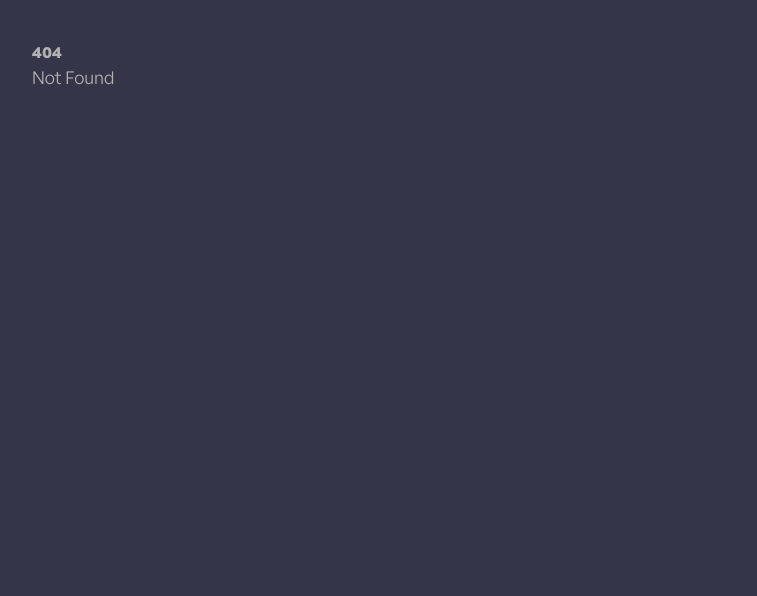
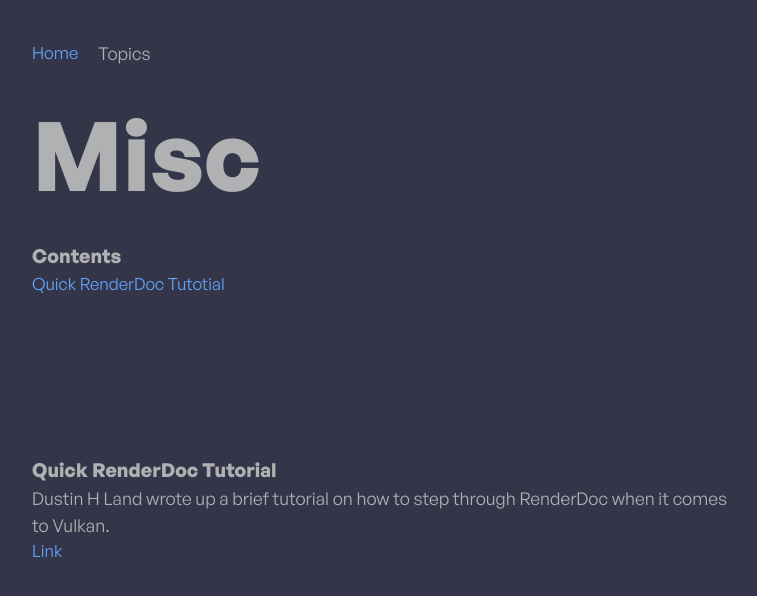
Before and after one commit to sortofsleepy/creativecg, a SvelteKit app: page /misc in a window 1280 px wide. Before the commit this address had no page. Shown: the top 596 px of the page, without its empty margins (256-1013 px from the left). Built offline with nearby package versions, Linux system fonts and the light colour scheme.

Commit message:
Content update + slight style fix
- add some new content
- add misc route
- fix link font size a tiny bit.
- add padding to Image component.

```diff
--- a/src/app.css
+++ b/src/app.css
@@ -35,9 +35,12 @@
     font-size:120%;
 }
 
-a, p {
+p{
     font-size: 110%;
-    font-weight: 400;
+}
+
+a {
+    font-size: 105%;
 }
 
 a {
--- a/src/lib/image.svelte
+++ b/src/lib/image.svelte
@@ -29,4 +29,4 @@
 </script>
 
 
-<img class="{className}" width="{width}" src="{url}" alt="{alt_text}" bind:this={ref}/>
+<img class="py-5 {className}" width="{width}" src="{url}" alt="{alt_text}" bind:this={ref}/>
--- a/src/links.ts
+++ b/src/links.ts
@@ -50,5 +50,9 @@
 
         href:"/unreal",
         title:"Unreal Engine"
+    },
+    {
+        href: "/misc",
+        title: "Misc"
     }
 ]
--- /dev/null
+++ b/src/routes/misc/+page.svelte
@@ -0,0 +1,22 @@
+
+
+<script>
+    import Link from "$lib/link.svelte"
+    import Contents from "$lib/content.svelte"
+    import Header from "$lib/header.svelte"
+</script>
+
+<Header/>
+<section class="mx-auto py-10">
+
+    <h1 class="lg:text-8xl sm:text-5xl">Misc</h1>
+    <Contents/>
+</section>
+
+<section id="dustin" class="pt-20 content_section" data-link-title="Quick RenderDoc Tutotial">
+    <h2>Quick RenderDoc Tutorial </h2>
+    <p>
+        Dustin H Land wrote up a brief tutorial on how to step through RenderDoc when it comes to Vulkan.
+    </p>
+    <Link url="https://www.fasterthan.life/blog/2017/7/11/i-am-graphics-and-so-can-you-part-2-intuition"/>
+</section>
--- a/src/routes/unreal/+page.svelte
+++ b/src/routes/unreal/+page.svelte
@@ -5,6 +5,7 @@
 </script>
 
 <Header/>
+
 <section class="mx-auto py-10">
     <h1 class="lg:text-8xl sm:text-5xl">Unreal Engine</h1>
 
@@ -17,8 +18,7 @@
             </li>
         </ul>
     </div>
-
-
+</section>
 
 <section id="miku">
     <h2>Importing MikuMiku Dance models</h2>
@@ -34,5 +34,3 @@
     <Link url="https://www.deviantart.com/thehoodieguy02/journal/How-to-make-Unreal-Engine-4-your-new-MMD-Pt-2-892643542" text="Link to @TheHoodieGuy02's guide"/>
 
 </section>
-
-</section>
--- a/src/routes/webgl/+page.svelte
+++ b/src/routes/webgl/+page.svelte
@@ -31,3 +31,17 @@
 
     <Link url="https://www.clicktorelease.com/" />
 </section>
+
+
+<section id="akella" class="pt-20 content_section" data-link-title="Taotajima.jp breakdown">
+    <h2>Taotajima.jp WebGL deconstruction</h2>
+    <Image url="https://miro.medium.com/max/640/1*gMOR2bxZPIfy6FEYy3uNJg.gif"/>
+    <p>
+
+
+        Here, <a href="https://www.twitter.com/akella">@akella(Yuri Artiukh)</a> does a nice breakdown on one of the more interesting WebGL based
+        sites in recent years, a site for the photographer Tao Tajima. He goes a bit into how the main experience of the site was created and offers
+        a nice tutorial on how to achieve the effect.
+    </p>
+    <Link url="https://medium.com/@akella/taotajima-jp-webgl-deconstruction-af4946e8e8ed"/>
+</section>
```
Also changed, not shown: src/lib/link.svelte (line endings or trailing spaces). Lines whose indentation alone changed are shown as unchanged.
